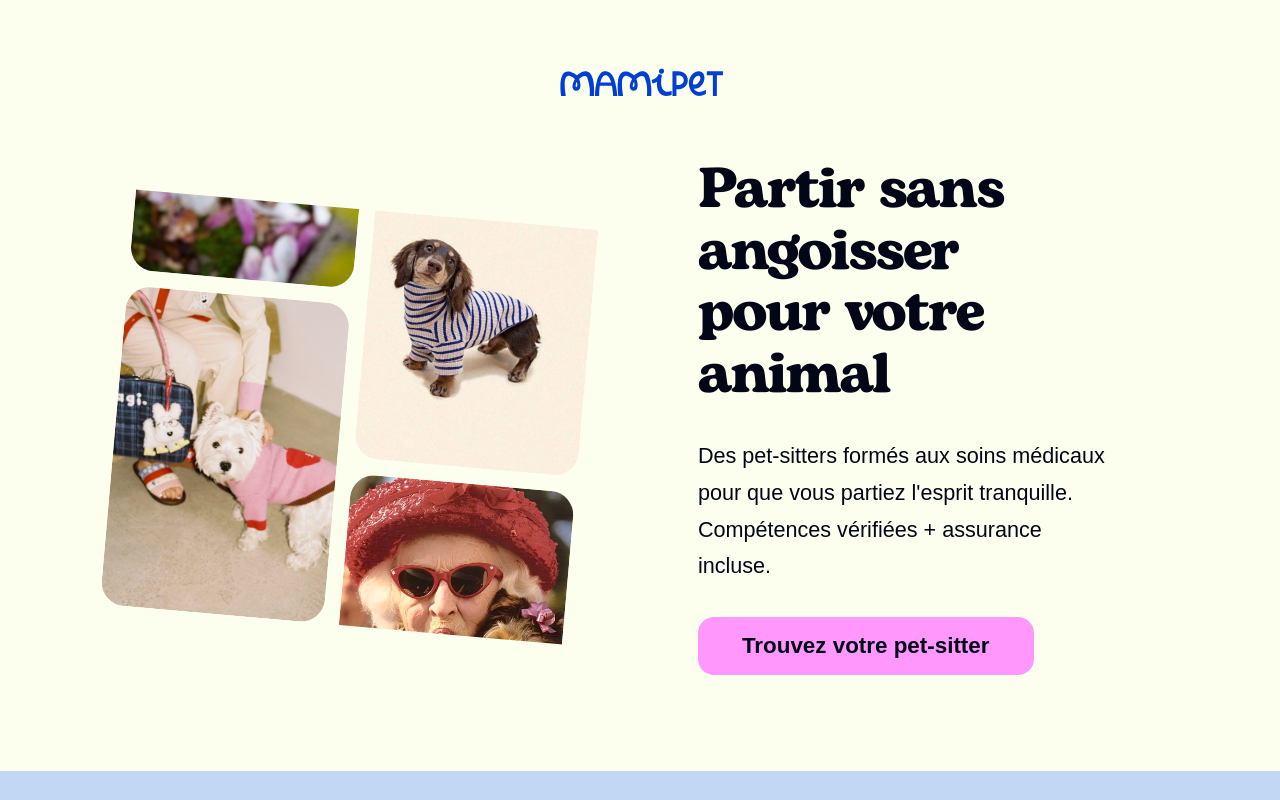
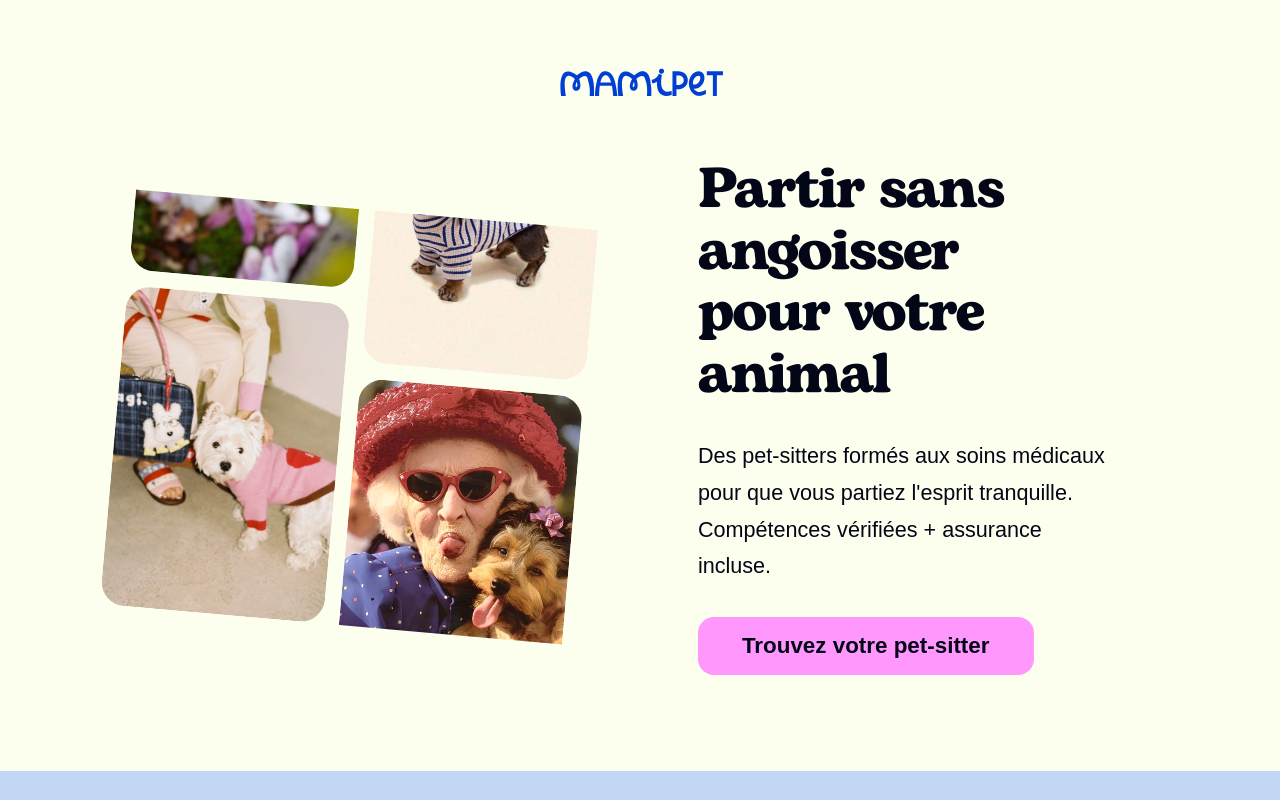
Before and after one commit to Owarino777/landing_page_mamy_pet, a Next.js app: page / in a window 1280 px wide. Shown: the top 800 px of the page. Built offline with nearby package versions, Linux system fonts and the light colour scheme; a web font is replaced by a local one.

Commit message:
fix: Corriger le décalage vertical des éléments hero-item--r1 et hero-item--r2 pour un meilleur alignement

```diff
--- a/app/styles/hero.css
+++ b/app/styles/hero.css
@@ -214,11 +214,11 @@
     }
 
     .hero-item--r1 {
-        transform: translateY(3rem);
+        transform: translateY(-3rem);
     }
 
     .hero-item--r2 {
-        transform: translateY(3rem);
+        transform: translateY(-3rem);
     }
 }
 
```
